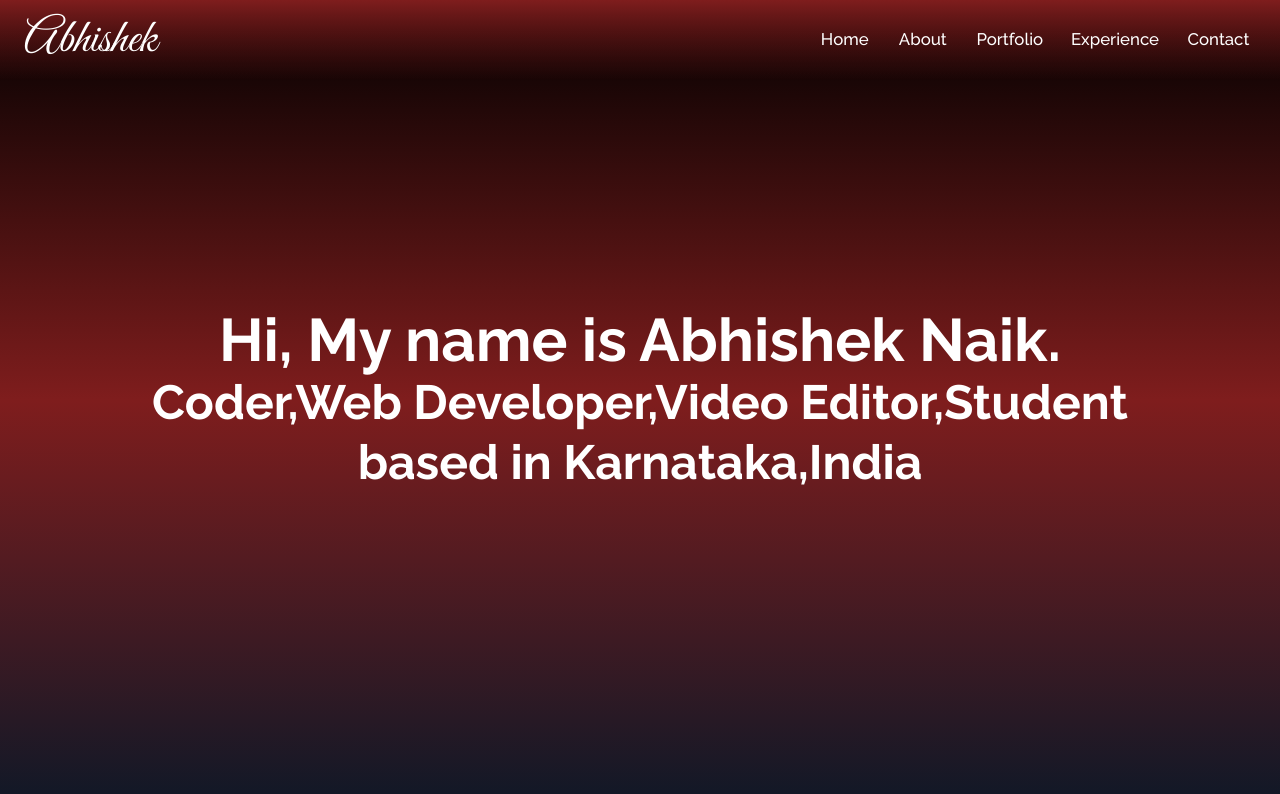
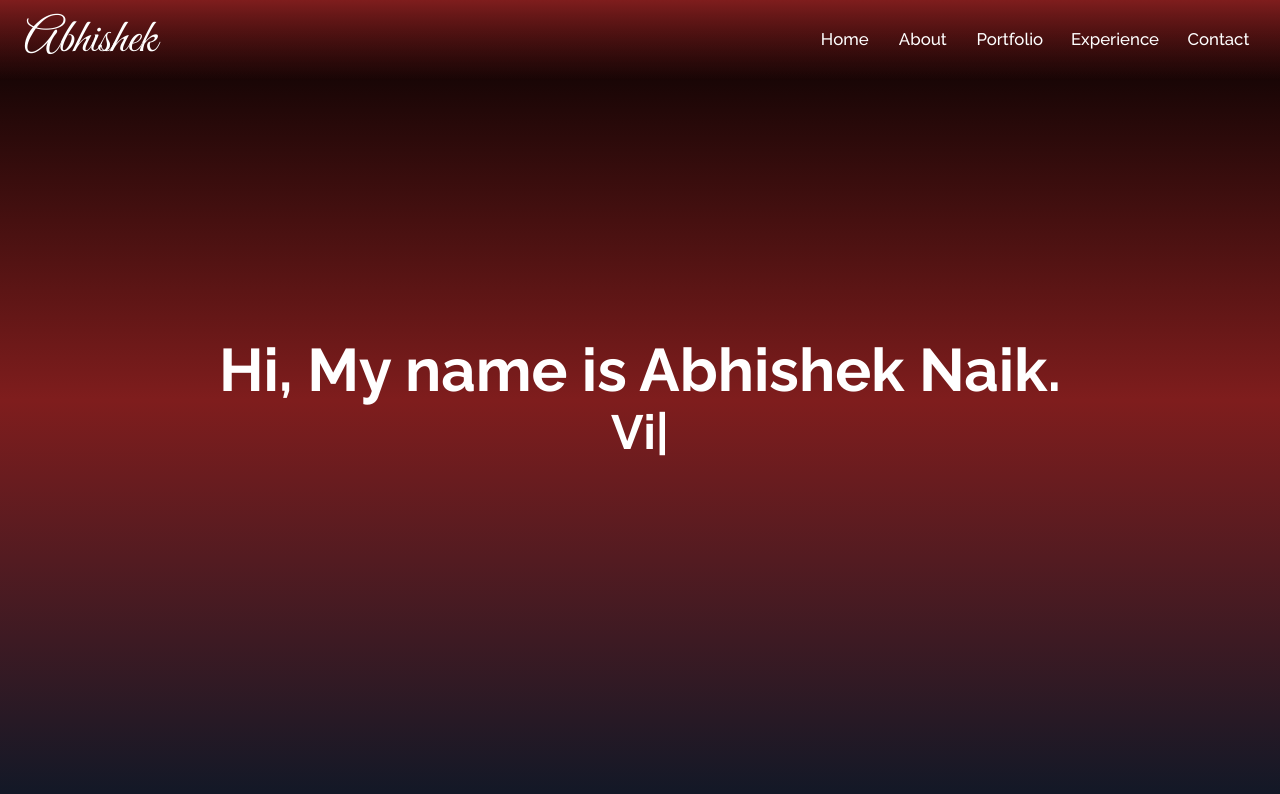
Before and after one commit to AbhishekNaik1112/MyPortfolio, a React (Create React App) app: page / in a window 1280 px wide. Shown: the top 794 px of the page. Built offline with nearby package versions, Linux system fonts and the light colour scheme; a web font is replaced by a local one.

Commit message:
TypedJS effect

```diff
--- a/src/components/Home.jsx
+++ b/src/components/Home.jsx
@@ -1,7 +1,23 @@
-import React from "react";
+import React, { useRef, useEffect } from "react";
 import Typed from "typed.js";
-import { useEffect, useRef } from "react";
+
 const Home = () => {
+  const el = useRef(null);
+  useEffect(() => {
+    const typed = new Typed(el.current, {
+      strings: ["Coder","Web Developer","Video Editor","Student"],
+      startDelay: 100,
+      typeSpeed: 100,
+      backSpeed: 100,
+      backDelay: 100,
+      loop: true,
+      showCursor: true,
+      cursorChar: "|",
+    });
+    return () => {
+      typed.destroy();
+    };
+  }, []);
   return (
     <div
       name="home"
@@ -12,11 +28,9 @@ const Home = () => {
           <h2 className="text-white text-5xl sm:text-6xl font-bold text-center">
             Hi, My name is Abhishek Naik.
           </h2>
-          <h2 className="text-white text-xl sm:text-5xl font-bold text-center mt-1 py-1">
-            Coder,Web Developer,Video Editor,Student
-          </h2>
-          <h2 className="text-white text-3xl sm:text-5xl font-bold text-center mt-1 py-1">
-            based in Karnataka,India
+          <h2 className="text-white text-4xl sm:text-5xl font-bold text-center mt-1 py-1">
+            {/* "Coder","Web Developer","Video Editor","Student" */}
+            <span ref={el}></span>{" "}
           </h2>
         </div>
       </div>
```
